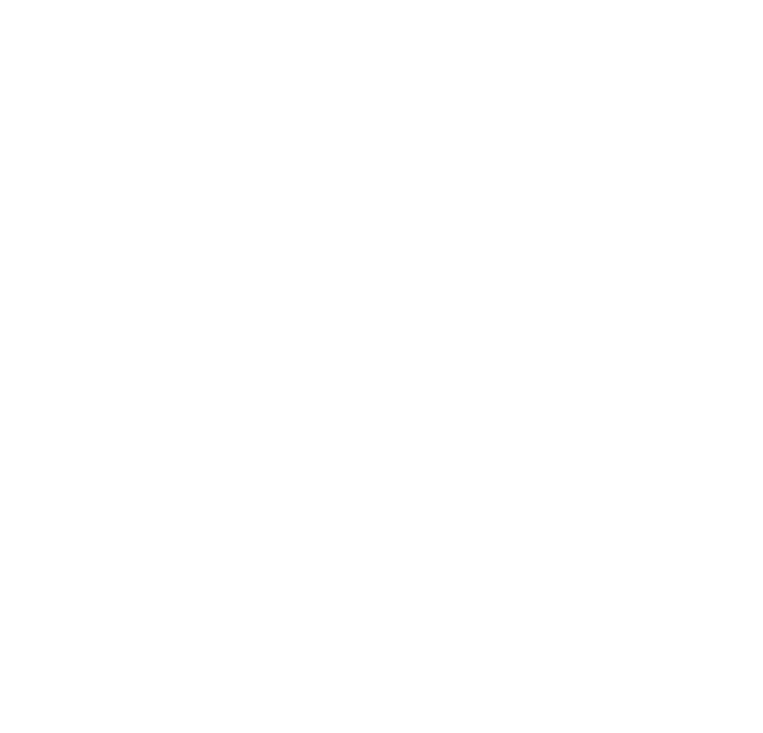
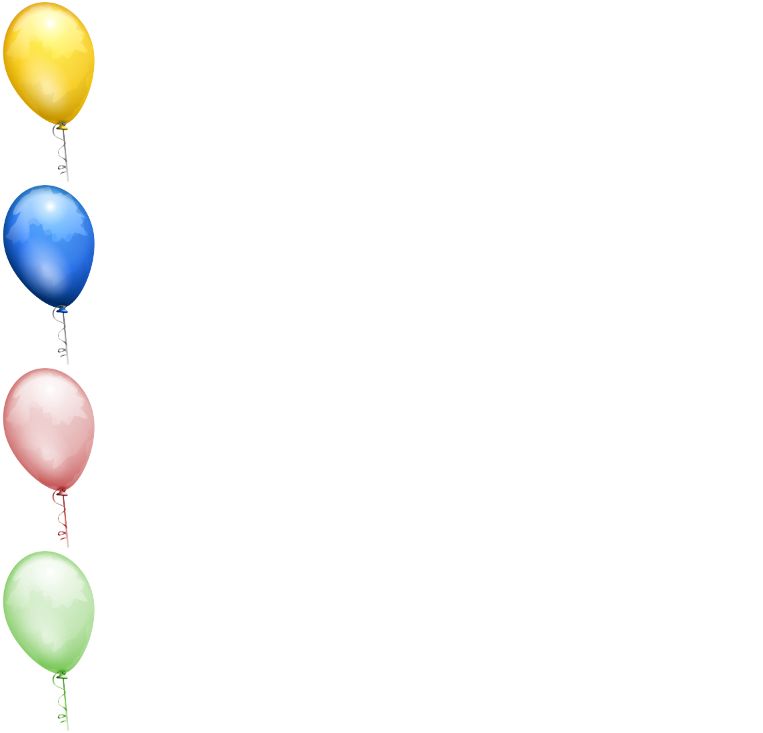
Before and after one commit to WellWisher007/A_Wish, a website: page index.html in a window 1280 px wide. Shown: the top 733 px of the page, without its empty margins (0-763 px from the left). Drawn offline with nearby package versions, Linux system fonts and the light colour scheme.

Commit message:
Update stylesheet.css

```diff
--- a/stylesheet.css
+++ b/stylesheet.css
@@ -1076,14 +1076,17 @@ audio {
 }
 
 .balloons {
-	position: fixed;
-	bottom: -200px;
-	opacity: 0.6;
-	z-index: 99;
 	width: 100px;
-	height: 183px;
-	background-repeat: no-repeat no-repeat;
-	background-size: 100px 183px;
+    	height: 183px;
+	background-repeat: no-repeat;
+	background-size: contain;
+	display: flex;
+	justify-content: center;
+	align-items: center;
+	text-align: center;
+	font-size: 32px;
+	font-weight: bold;
+	color: #333;
 }
 .balloons h2 {
 	text-transform: uppercase;
```
